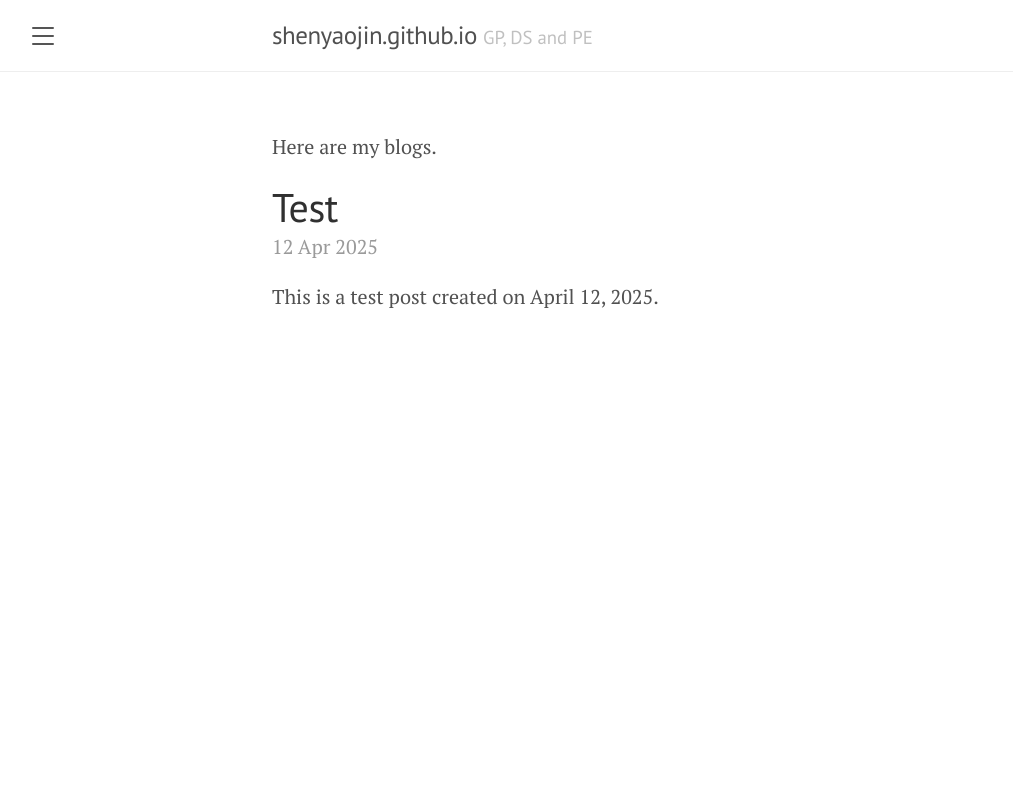
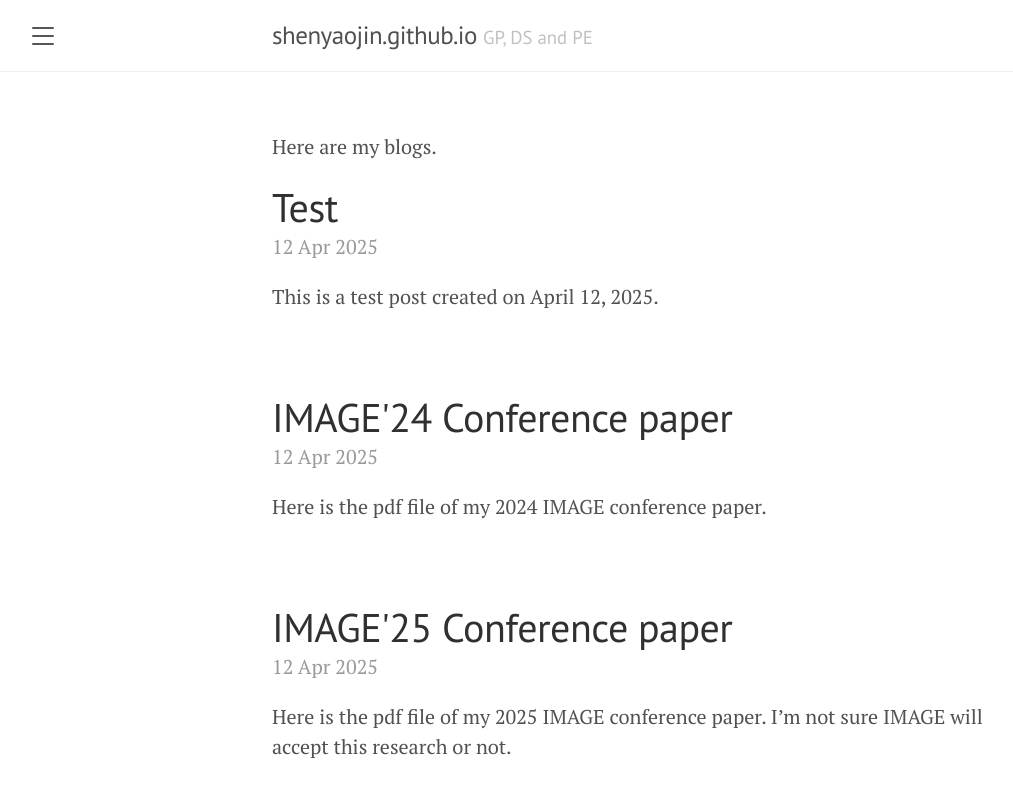
Before and after one commit to shenyaojin/shenyaojin.github.io, a Jekyll site: the page built from blog/index.html, in a window 1280 px wide. Shown: the top 797 px of the page, without its empty margins (8-1021 px from the left). Built offline with Jekyll 4.4.1, drawn with Linux system fonts in a browser that asks for light colours; the list of posts is cut into pages by our own code.

Commit message:
Add some posts.

```diff
--- /dev/null
+++ b/_posts/2025-04-12-das-cement.md
@@ -0,0 +1,14 @@
+---
+layout: post
+title: "IMAGE'25 Conference paper"
+date: 2025-04-12
+categories: [geophysics]
+---
+
+Here is the pdf file of my 2025 IMAGE conference paper. I'm not sure IMAGE will accept this research or not.
+
+It once violates ExxonMobil's confidentiality policy, lol.
+
+<iframe src="{{ 'public/files/2025_Jin_LFDASCement_V4.pdf' | relative_url }}" width="100%" height="600px">
+  This browser does not support PDFs. Please download the file instead.
+</iframe>
--- /dev/null
+++ b/_posts/2025-04-12-dss-frac.md
@@ -0,0 +1,14 @@
+---
+layout: post
+title: "IMAGE'24 Conference paper"
+date: 2025-04-12
+categories: [geophysics]
+---
+
+Here is the pdf file of my 2024 IMAGE conference paper.
+
+We did some elementary analysis on this invaluable dataset from ExxonMobil.
+
+<iframe src="{{ 'public/files/2024_Jin_FracDSS_V3.pdf' | relative_url }}" width="100%" height="600px">
+  This browser does not support PDFs. Please download the file instead.
+</iframe>
--- a/_posts/2025-04-12-test.md
+++ b/_posts/2025-04-12-test.md
@@ -37,3 +37,9 @@ Add image, from [光崎](https://www.pixiv.net/artworks/122589047).
 Fig 1. Ciel
 
 ## PDF files
+
+Here is pdf file with iframe:
+
+<iframe src="{{ '/public/files/resume.pdf' | relative_url }}" width="100%" height="600px">
+  This browser does not support PDFs. Please download the file instead.
+</iframe>
```
Also changed, not shown: about.md (+9 -0 lines), public/favicon.ico, 2 other files.
